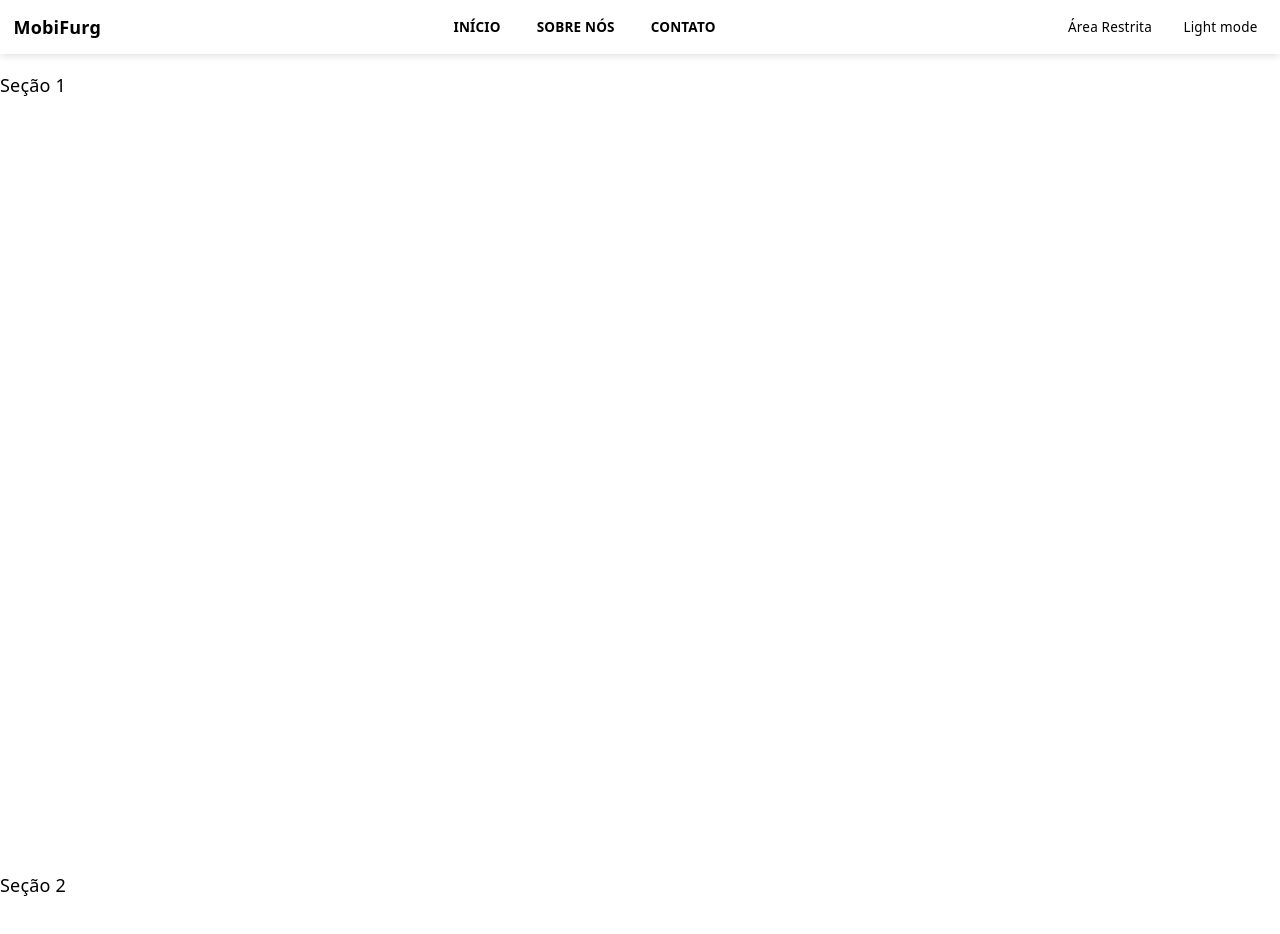
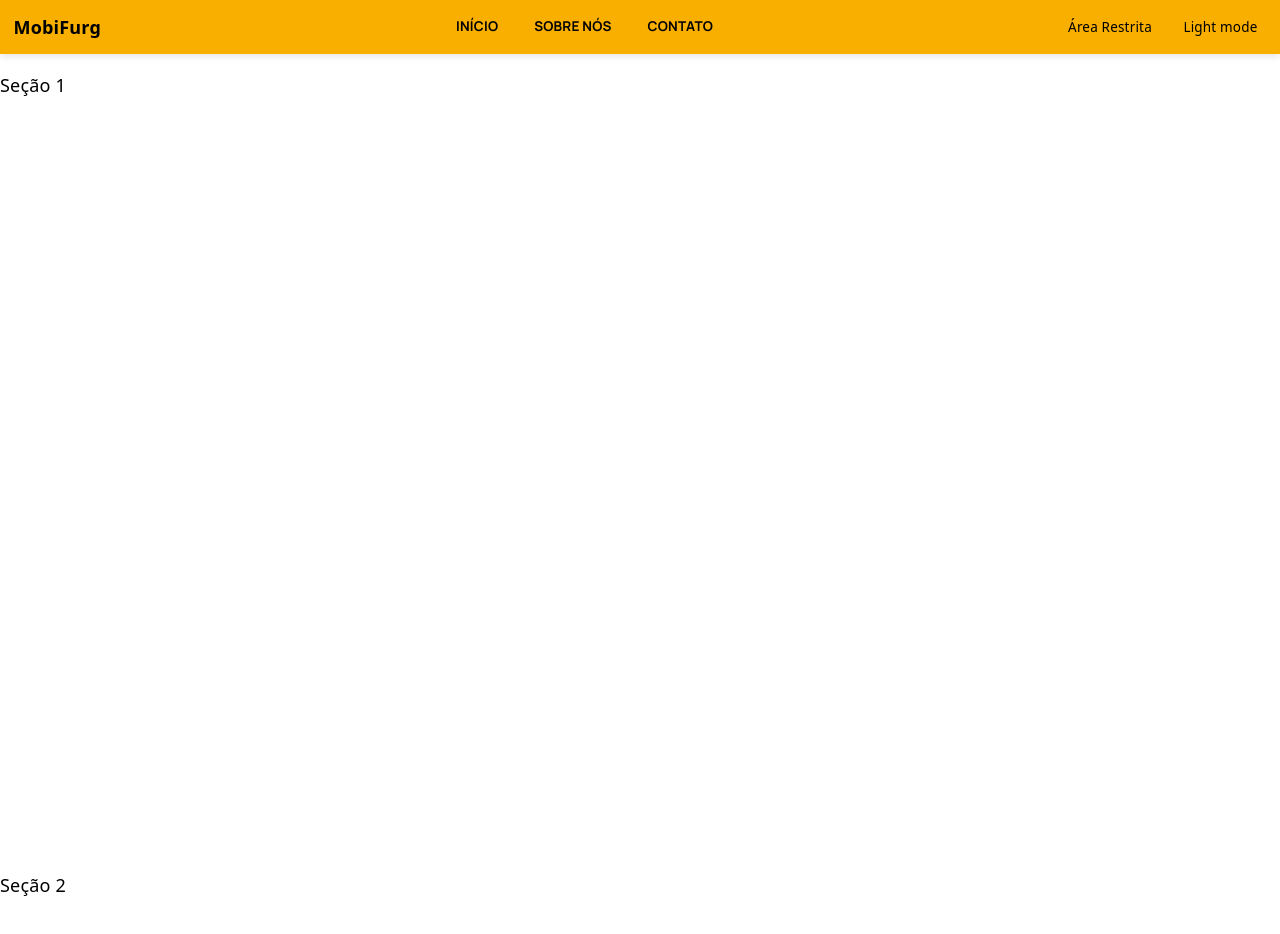
Before and after one commit to Projeto-Mobi/landing-page, a React (Vite) app: page / in a window 1280 px wide. Shown: the top 934 px of the page. Built offline with nearby package versions, Linux system fonts and the light colour scheme.

Commit message:
style(css): configure css styles

```diff
--- a/src/index.css
+++ b/src/index.css
@@ -1,19 +1,37 @@
+@import url('https://fonts.googleapis.com/css2?family=Manrope:wght@200..800&family=Poppins:ital,wght@0,100;0,200;0,300;0,400;0,500;0,600;0,700;0,800;0,900;1,100;1,200;1,300;1,400;1,500;1,600;1,700;1,800;1,900&display=swap');
 @import "tailwindcss";
+@custom-variant dark (&:where(.dark, .dark *));
+
+@theme {
+  --color-furg-yellow: #F8AF00;
+  --color-furg-orange: #DF790F;
+  --font-poppins: "Poppins", sans-serif;
+  --font-roboto: Roboto, sans-serif;
+  --font-manrope: "Manrope", Sans-serif;
+
+  --animate-slide: slide 1s ease-in-out;
+
+  @keyframes slide {
+    0% {
+      width: 0%;
+    }
+
+    25% {
+      width: 25%;
+    }
+
+    100% {
+      width: 100%;
+    }
+  }
+
+}
 
 :root {
   --text: #000000;
-  --text-h: #08060d;
   --bg: #fff;
-  --border: #e5e4e7;
-  --code-bg: #f4f3ec;
-  --accent: #aa3bff;
-  --accent-bg: rgba(18, 15, 20, 0.1);
-  --accent-border: rgba(170, 59, 255, 0.5);
-  --social-bg: rgba(244, 243, 236, 0.5);
-  --shadow:
-    rgba(0, 0, 0, 0.1) 0 10px 15px -3px, rgba(0, 0, 0, 0.05) 0 4px 6px -2px;
 
-  --sans: system-ui, 'Segoe UI', Roboto, sans-serif;
+  --sans: system-ui, "Poppins", sans-serif;
   --heading: system-ui, 'Segoe UI', Roboto, sans-serif;
   --mono: ui-monospace, Consolas, monospace;
 
@@ -26,24 +44,39 @@
   text-rendering: optimizeLegibility;
   -webkit-font-smoothing: antialiased;
   -moz-osx-font-smoothing: grayscale;
-
+  transition: color ease-in-out 300ms, background-color ease-in-out 300ms;
   @media (max-width: 1024px) {
     font-size: 16px;
   }
 }
 
-@media (prefers-color-scheme: dark) {
-  :root {
-    --text: #9ca3af;
-    --text-h: #f3f4f6;
-    --bg: #16171d;
-    --border: #2e303a;
-    --code-bg: #1f2028;
-    --accent: #c084fc;
-    --accent-bg: rgba(192, 132, 252, 0.15);
-    --accent-border: rgba(192, 132, 252, 0.5);
-    --social-bg: rgba(47, 48, 58, 0.5);
-    --shadow:
-      rgba(0, 0, 0, 0.4) 0 10px 15px -3px, rgba(0, 0, 0, 0.25) 0 4px 6px -2px;
-  }
+.dark {
+  --text: #ffffff;
+  --bg:#16171d;
 }
+
+.logoFurg {
+  width: 40px;
+}
+.logoC3 {
+  width: 50px;
+}
+
+@keyframes slide {
+  from {width: 5%}
+  to { width: 100%}
+}
+
+nav ul li::after{
+  content: '';
+  width: 0;
+  height: 2px;
+  background-color: var(--color-furg-orange);
+  display: block;
+  transition: width 0.3s;
+}
+
+nav ul li:hover::after{
+  transition: width 0.5s;
+  width: 100%;
+}
```
